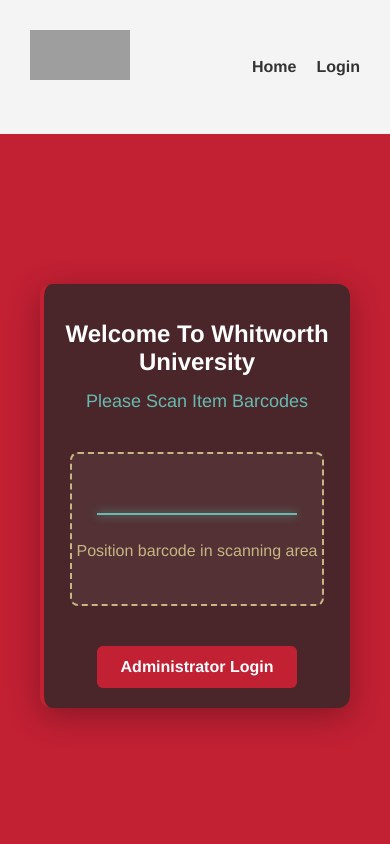
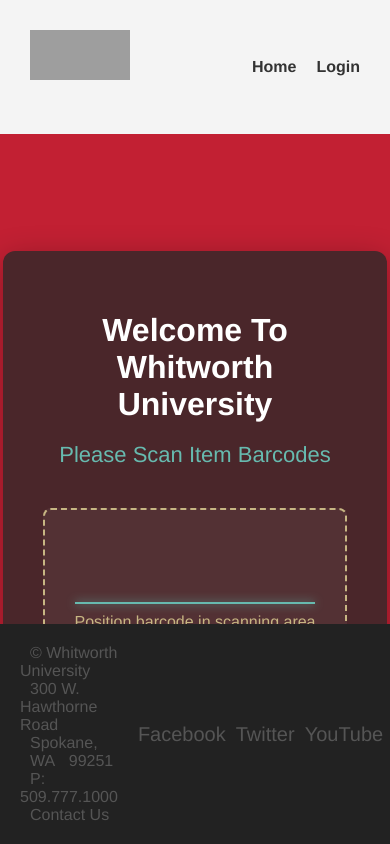
Before and after one commit to wesost/SWE-final-inventory-mgmt-app, a React (Create React App) app in the folder frontend/: page / in a window 390 px wide. Shown: the top 844 px of the page. Built offline with nearby package versions, Linux system fonts and the light colour scheme; grey boxes are pictures that could not be loaded.

Commit message:
Page formatting fixes

```diff
--- a/frontend/src/styles/AdminDashboard.css
+++ b/frontend/src/styles/AdminDashboard.css
@@ -1,7 +1,11 @@
 .admin-dashboard {
     display: flex;
-    height: 100vh;
-  }
+    position: absolute;
+    top: 7%;
+    left: 0;
+    right: 0;
+    bottom: 1%;
+}
 
 .sidebar {
     width: 10%;
--- a/frontend/src/styles/AdminPage.css
+++ b/frontend/src/styles/AdminPage.css
@@ -4,8 +4,6 @@
     justify-content: center;
     align-items: center;
     color: white;
-    background: linear-gradient(rgba(0, 0, 0, 0.7), rgba(0, 0, 0, 0.7)), #333;
-    position: relative;
 }
 
 .admin-login-container::before {
@@ -20,15 +18,13 @@
 
 .container {
     width: 100%;
-    max-width: 400px;
+    max-width: 1000px;
     padding: 40px;
     background: rgba(44, 41, 41, 0.8);
     border-radius: 12px;
     box-shadow: 0 8px 32px rgba(0, 0, 0, 0.3);
-    border-left: 4px solid #C22033;
     text-align: center;
     position: relative;
-    z-index: 1;
 }
 
 .logo img {
--- a/frontend/src/styles/App.css
+++ b/frontend/src/styles/App.css
@@ -3,8 +3,7 @@
 }
 
 html{
+  width: 100%;
+  height: 100%;
   background-color: #C22033;
-  height: 100%;
-  display: flex;
-  flex-direction: column;
 }
--- a/frontend/src/styles/Footer.css
+++ b/frontend/src/styles/Footer.css
@@ -1,5 +1,8 @@
 .footer {
-    padding-top: auto;
+    position:absolute;
+    left:0;
+    bottom:0;
+    right:0;
     width: 100%;
 }
 
--- a/frontend/src/styles/Header.css
+++ b/frontend/src/styles/Header.css
@@ -1,10 +1,13 @@
 .header {
+    position: absolute;
+    left: 0;
+    right: 0;
+    top: 0;
     display: flex;
     justify-content: space-between;
     align-items: center;
     padding: 30px;
     background-color: #f4f4f4;
-    box-shadow: 0 4px 8px rgba(0, 0, 0, 0.1);
 }
 
 .header .logo img {
--- a/frontend/src/styles/LandingPage.css
+++ b/frontend/src/styles/LandingPage.css
@@ -1,34 +1,28 @@
-/* LandingPage styling */
 .LandingPage {
+  position: absolute;
+  height: auto;
+  width: auto;
+  top: 25%;
+  left: 0;
+  right: 0;
+  bottom: auto;
   color: #fff;
-    display: flex;
-    flex-direction: column;
-    flex: 1 0 auto;
-    min-height: calc(100vh - 120px); /* Account for header and footer */
-    background-color: #C22033;
 }
 
-  /* Main content takes up all available space */
 .main-content {
-    flex: 1;
   padding: 40px;
   text-align: center;
   display: flex;
-    align-items: center;
   justify-content: center;
 }
 
 .landing-container {
-    width: 100%;
-    max-width: 800px;
+  width: 1000px;
   padding: 40px;
   background: rgba(44, 41, 41, 0.8);
   border-radius: 12px;
   box-shadow: 0 8px 32px rgba(0, 0, 0, 0.3);
-    border-left: 4px solid #C22033;
   text-align: center;
-    position: relative;
-    z-index: 1;
 }
 
 .landing-title {
@@ -112,23 +106,3 @@
 .admin-login-btn:hover {
   background-color: #018b99;
 }
-
-  /* Responsive adjustments */
-  @media (max-width: 768px) {
-    .landing-container {
-        padding: 20px;
-    }
-
-    .landing-title {
-        font-size: 24px;
-    }
-
-    .landing-subtitle {
-        font-size: 18px;
-    }
-
-    .scanner-box {
-        width: 250px;
-        height: 150px;
-    }
-  }
```
Lines whose indentation alone changed are shown as unchanged.
